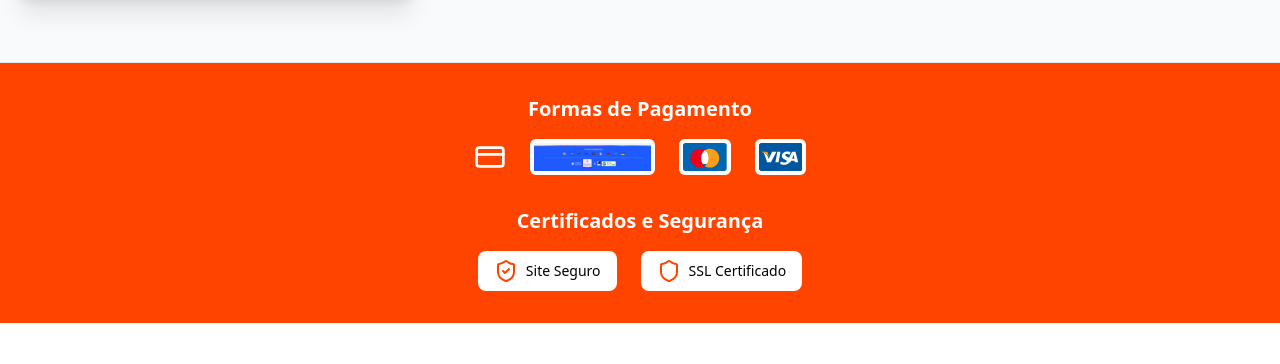
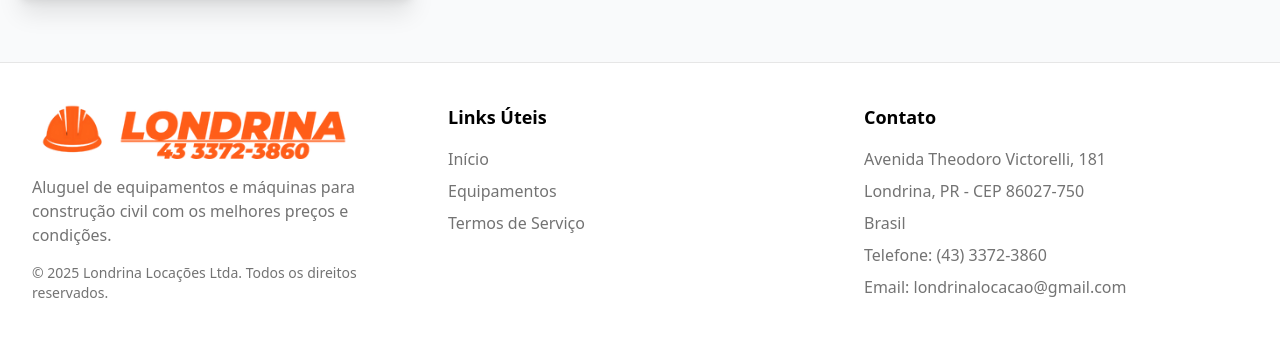
Before and after one commit to Estsabara/londrina-locaco-aluga-maquinas, a React (Vite) app: page /sobre in a window 1280 px wide. Shown: the part 1138-1502 px from the top of the page. After the commit the page ends 1481 px from the top, so only its background shows below. Built offline with nearby package versions, Linux system fonts and the light colour scheme.

Commit message:
Reverted to edit edt-dfadba0f-dd48-46a9-ad61-da9c832279a5: "Fix: Date range and price calculation issues
Fixes issues with the date range picker and rental price calculations."

```diff
--- a/src/components/layout/Footer.tsx
+++ b/src/components/layout/Footer.tsx
@@ -1,10 +1,9 @@
+
 import { Link } from "react-router-dom";
-import { PaymentInfo } from "./PaymentInfo";
 
 export function Footer() {
   return (
-    <footer className="bg-background">
-      <PaymentInfo />
+    <footer className="border-t bg-background">
       <div className="container py-10">
         <div className="grid grid-cols-1 md:grid-cols-3 gap-8">
           <div>
--- a/src/components/layout/PaymentInfo.tsx
+++ /dev/null
@@ -1,57 +0,0 @@
-
-import { ShieldCheck, CreditCard, Shield } from "lucide-react";
-
-export function PaymentInfo() {
-  return (
-    <div className="border-t bg-primary">
-      <div className="container py-8">
-        <div className="space-y-8">
-          {/* Payment Methods */}
-          <div className="text-center">
-            <h3 className="text-xl font-semibold mb-4 text-white">Formas de Pagamento</h3>
-            <div className="flex justify-center items-center gap-6 flex-wrap">
-              <CreditCard className="h-8 w-8 text-white" />
-              {/* Use images for credit card brands instead of unavailable Lucide icons */}
-              <div className="bg-white p-1 rounded-md">
-                <img src="/lovable-uploads/1db7ca5b-3540-4477-9960-c46f9f7ac68a.png" alt="Elo" className="h-7 w-auto" />
-              </div>
-              <div className="bg-white p-1 rounded-md">
-                <svg className="h-7 w-auto" viewBox="0 0 780 500" fill="none" xmlns="http://www.w3.org/2000/svg">
-                  <path d="M40 0H740C762.091 0 780 17.9086 780 40V460C780 482.091 762.091 500 740 500H40C17.9086 500 0 482.091 0 460V40C0 17.9086 17.9086 0 40 0Z" fill="#0066B2"/>
-                  <path d="M470 374.25H311.475V125.75H470V374.25Z" fill="#FFFFFF"/>
-                  <path d="M326.05 250C326.05 202.1 349.2 159.075 390.75 132.275C365.075 113.75 334.075 103 300.775 103C207.95 103 132.825 178.125 132.825 270.95C132.825 363.775 207.95 438.9 300.775 438.9C334.075 438.9 365.075 428.15 390.75 409.625C349.2 382.925 326.05 339.875 326.05 292V250Z" fill="#EB001B"/>
-                  <path d="M647.175 270.95C647.175 363.775 572.05 438.9 479.225 438.9C445.925 438.9 414.925 428.15 389.25 409.625C430.9 382.825 454.05 339.875 454.05 292V250C454.05 202.1 430.9 159.075 389.25 132.275C414.925 113.75 445.925 103 479.225 103C572.05 103 647.175 178.225 647.175 271.05V270.95Z" fill="#F79E1B"/>
-                </svg>
-              </div>
-              <div className="bg-white p-1 rounded-md">
-                <svg className="h-7 w-auto" viewBox="0 0 780 500" fill="none" xmlns="http://www.w3.org/2000/svg">
-                  <path d="M40 0H740C762.091 0 780 17.9086 780 40V460C780 482.091 762.091 500 740 500H40C17.9086 500 0 482.091 0 460V40C0 17.9086 17.9086 0 40 0Z" fill="#00579F"/>
-                  <path d="M293.2 345.9L328.2 155.1H383.8L348.8 345.9H293.2Z" fill="white"/>
-                  <path d="M566.6 160.5C555 155.9 536.8 151 514.2 151C451.8 151 408.2 183.3 407.9 230.1C407.6 264.3 438.8 283.4 462.5 294.8C486.8 306.5 496 314 495.9 324.6C495.7 340.7 476.2 348 458.1 348C432.5 348 418.5 343.3 396.9 333.5L388 329.2L378.5 376.7C392 383.7 417.9 389.8 444.6 390C511.7 390 554.5 358 554.9 308.5C555.1 281.7 539.1 261 502.2 243.8C480.6 232.7 467.9 225.3 468 214.8C468 205.7 478.9 196 500.8 196C519.7 196.1 533.3 200.4 543.9 205.3L550.2 208.2L559.6 160.5H566.6Z" fill="white"/>
-                  <path d="M651.2 155.1H608.5C595.8 155.1 586.7 158.7 581.3 173.1L496.8 345.9H563.9C563.9 345.9 572.2 323.3 574.1 318.3C580.8 318.3 625.4 318.3 633.9 318.3C635.4 324.7 640 345.9 640 345.9H699.7L651.2 155.1ZM593.1 279.3C597.6 267.7 612.1 229.6 612.1 229.6C611.8 230.1 616.2 218.5 618.8 211.4L622.2 227.9C622.2 227.9 631.2 269.5 633.3 279.3H593.1Z" fill="white"/>
-                  <path d="M235.3 155.1L171.5 286.2L163.8 256C151.4 223.3 120.6 188.4 86.5 171.3L145.1 345.8H212.7L312.1 155.1H235.3Z" fill="white"/>
-                  <path d="M148.5 155.1H46.6L45.6 159.9C115.9 178.3 162.4 214.4 181.2 256.1L155.1 173.3C150.9 159.2 140.8 155.8 128.4 155.1H148.5Z" fill="#FAA61A"/>
-                </svg>
-              </div>
-            </div>
-          </div>
-
-          {/* Security Seals */}
-          <div className="text-center">
-            <h3 className="text-xl font-semibold mb-4 text-white">Certificados e Segurança</h3>
-            <div className="flex justify-center items-center gap-6">
-              <div className="flex items-center bg-white px-4 py-2 rounded-lg">
-                <ShieldCheck className="h-6 w-6 text-primary mr-2" />
-                <span className="text-sm font-medium">Site Seguro</span>
-              </div>
-              <div className="flex items-center bg-white px-4 py-2 rounded-lg">
-                <Shield className="h-6 w-6 text-primary mr-2" />
-                <span className="text-sm font-medium">SSL Certificado</span>
-              </div>
-            </div>
-          </div>
-        </div>
-      </div>
-    </div>
-  );
-}
```
Also changed, not shown: public/lovable-uploads/1db7ca5b-3540-4477-9960-c46f9f7ac68a.png (deleted).
